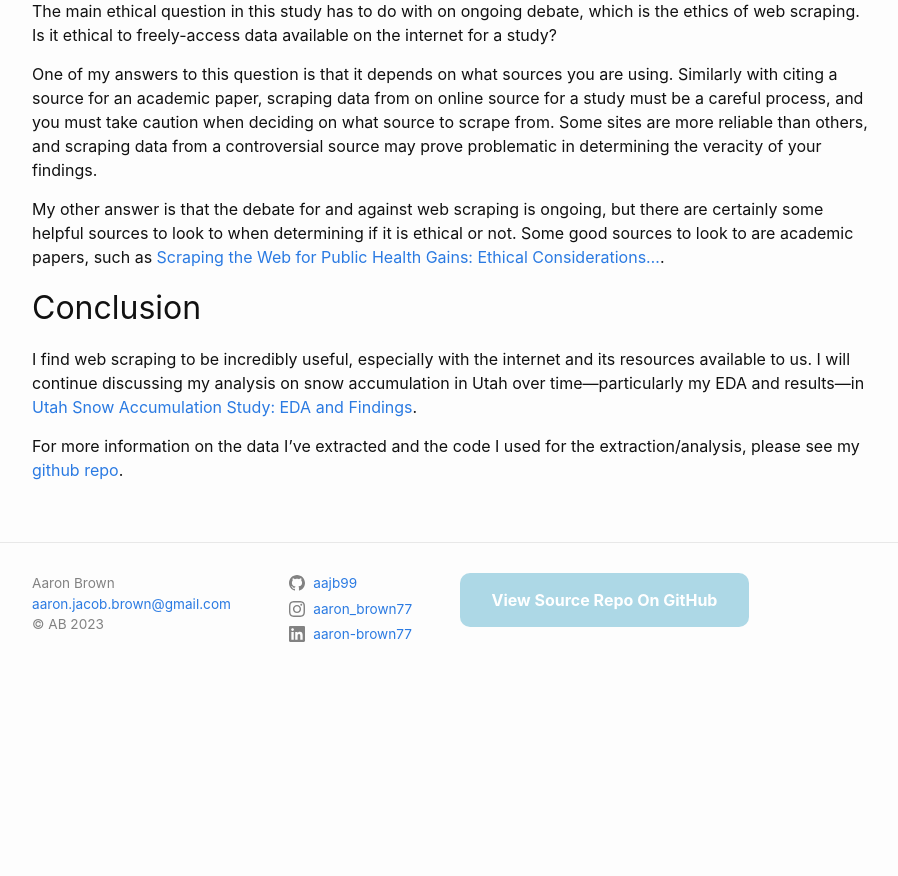
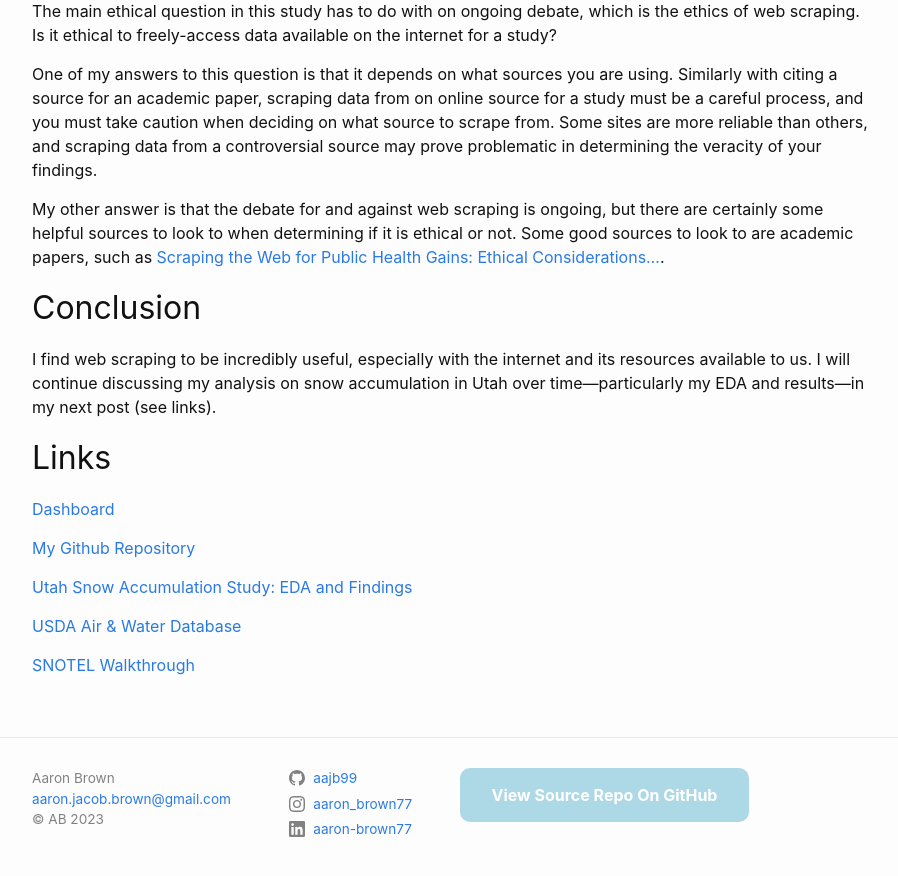
Before and after one commit to aajb99/aajb99.github.io, a Jekyll site: the page built from _posts/2023-11-14-proj-p1.md, in a window 1280 px wide and 900 px high, scrolled down 5179 px. Shown: the top 876 px of the window, without its empty margins (188-1086 px from the left). Built offline with Jekyll 4.4.1, drawn with Linux system fonts in a browser that asks for light colours; comment, search, counter and statistics services are not loaded; before the commit the page ends 5884 px from its top, so only the background shows below that.

Commit message:
Added links

```diff
--- a/_posts/2023-11-14-proj-p1.md
+++ b/_posts/2023-11-14-proj-p1.md
@@ -146,6 +146,16 @@ My other answer is that the debate for and against web scraping is ongoing, but
 
 ## Conclusion
 
-I find web scraping to be incredibly useful, especially with the internet and its resources available to us. I will continue discussing my analysis on snow accumulation in Utah over time—particularly my EDA and results—in [Utah Snow Accumulation Study: EDA and Findings](https://aajb99.github.io/2023/11/26/proj-p2.html).
+I find web scraping to be incredibly useful, especially with the internet and its resources available to us. I will continue discussing my analysis on snow accumulation in Utah over time—particularly my EDA and results—in my next post (see links).
 
-For more information on the data I've extracted and the code I used for the extraction/analysis, please see my [github repo](https://github.com/aajb99/stat386_project).
+## Links
+
+[Dashboard](https://aajb99-utah-snow-accumulation.streamlit.app/)
+
+[My Github Repository]('https://github.com/aajb99/stat386_project')
+
+[Utah Snow Accumulation Study: EDA and Findings](https://aajb99.github.io/2023/11/26/proj-p2.html)
+
+[USDA Air & Water Database](https://wcc.sc.egov.usda.gov/nwcc/snow-course-sites.jsp?state=UT)
+
+[SNOTEL Walkthrough](https://opensnow.com/news/post/snotel-explained)
```
